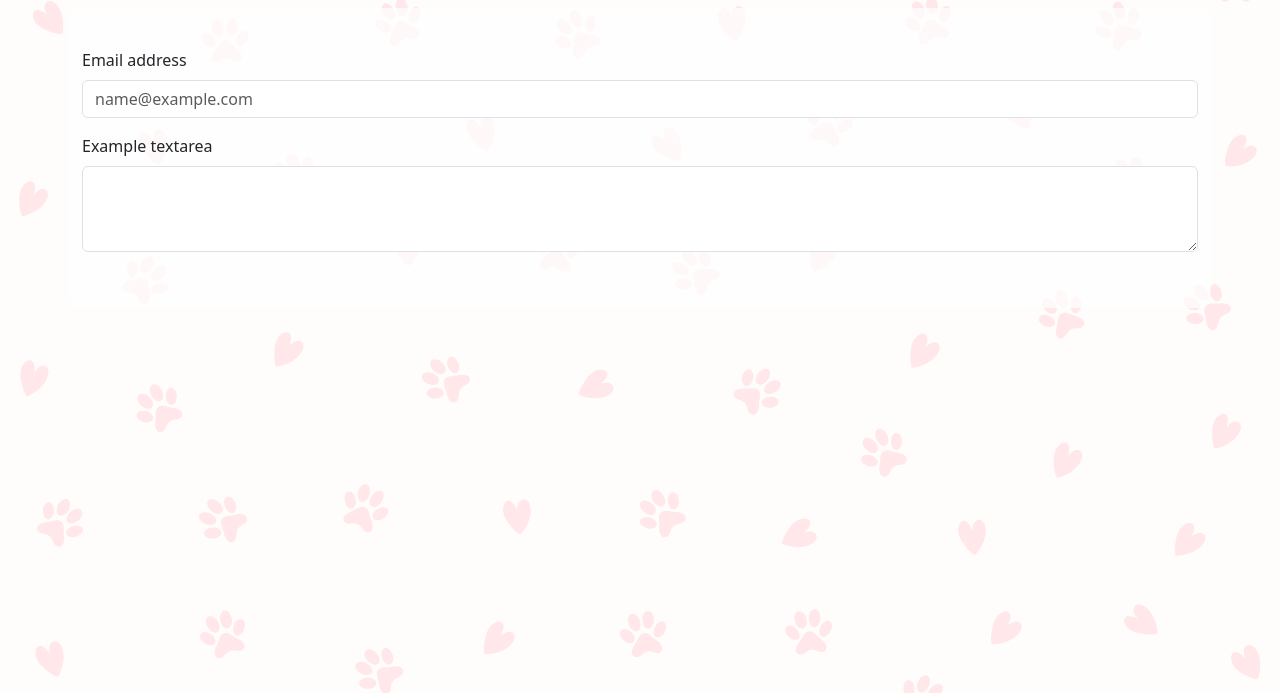
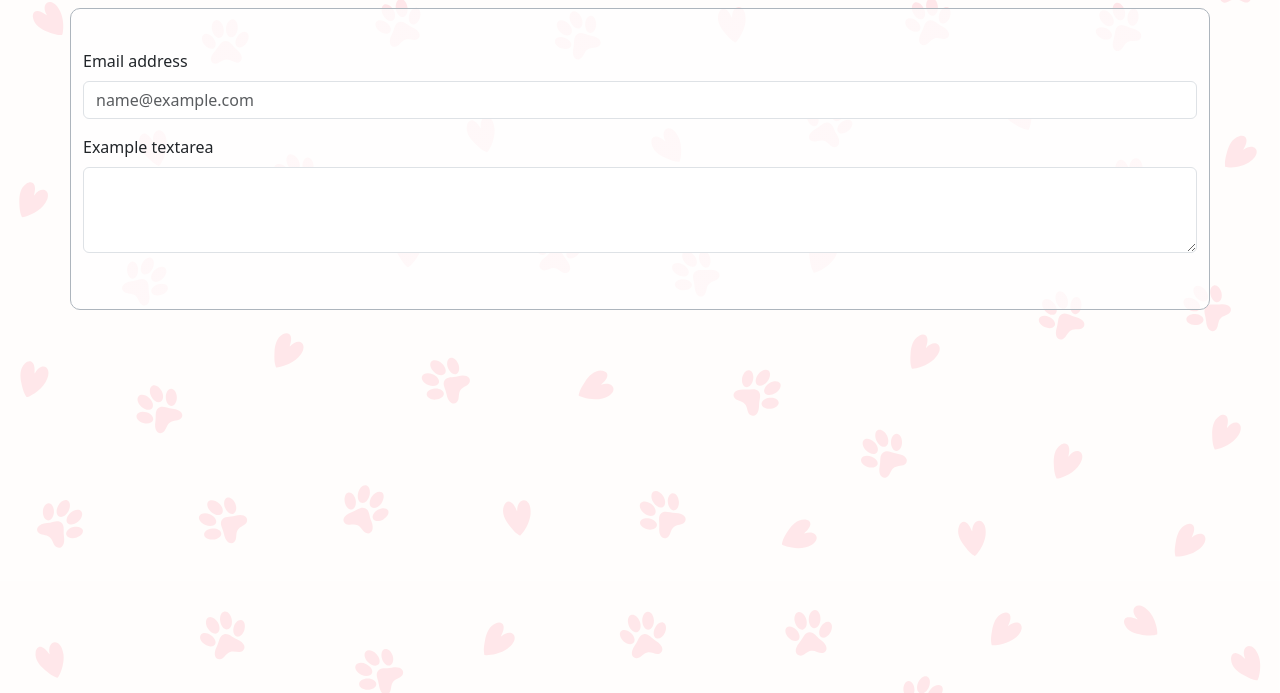
Before and after one commit to Rodrigo1595/ONG-ANIMALITOS, a plain HTML site: page contacto.html in a window 1280 px wide. Shown: the part 52-745 px from the top of the page. Drawn offline with nearby package versions, Linux system fonts and the light colour scheme.

Commit message:
Homologación forms restantes con transparencias y bordes

```diff
--- a/contacto.html
+++ b/contacto.html
@@ -20,7 +20,7 @@
   <body class="body-main">
     <div data-include="nav-bar"></div>
 
-    <div class="container fondo-panel" style="margin-top: 20px">
+    <div class="container fondo-panel border border-dark-subtle" style="margin-top: 20px">
 
         <div class="mb-3">
             <label for="exampleFormControlInput1" class="form-label">Email address</label>
```
Also changed, not shown: formularioAdopcion.html (+1 -1 lines).
